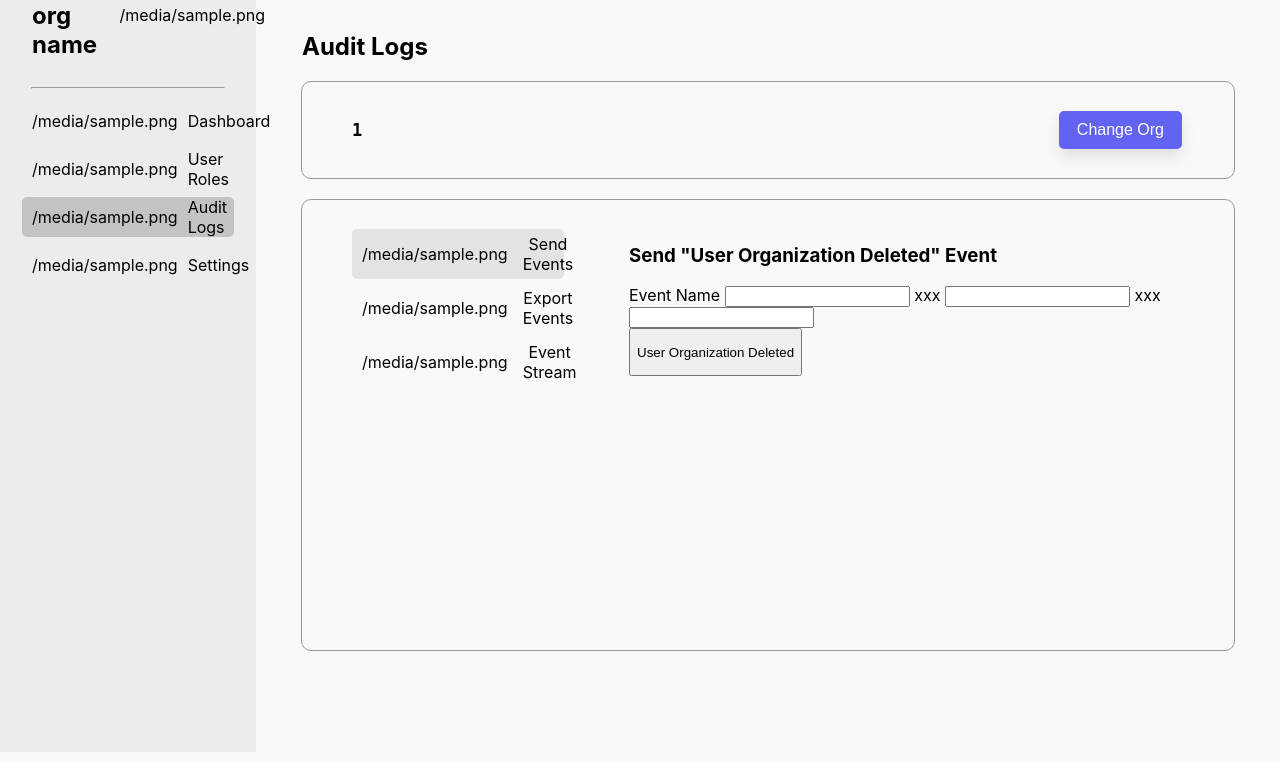
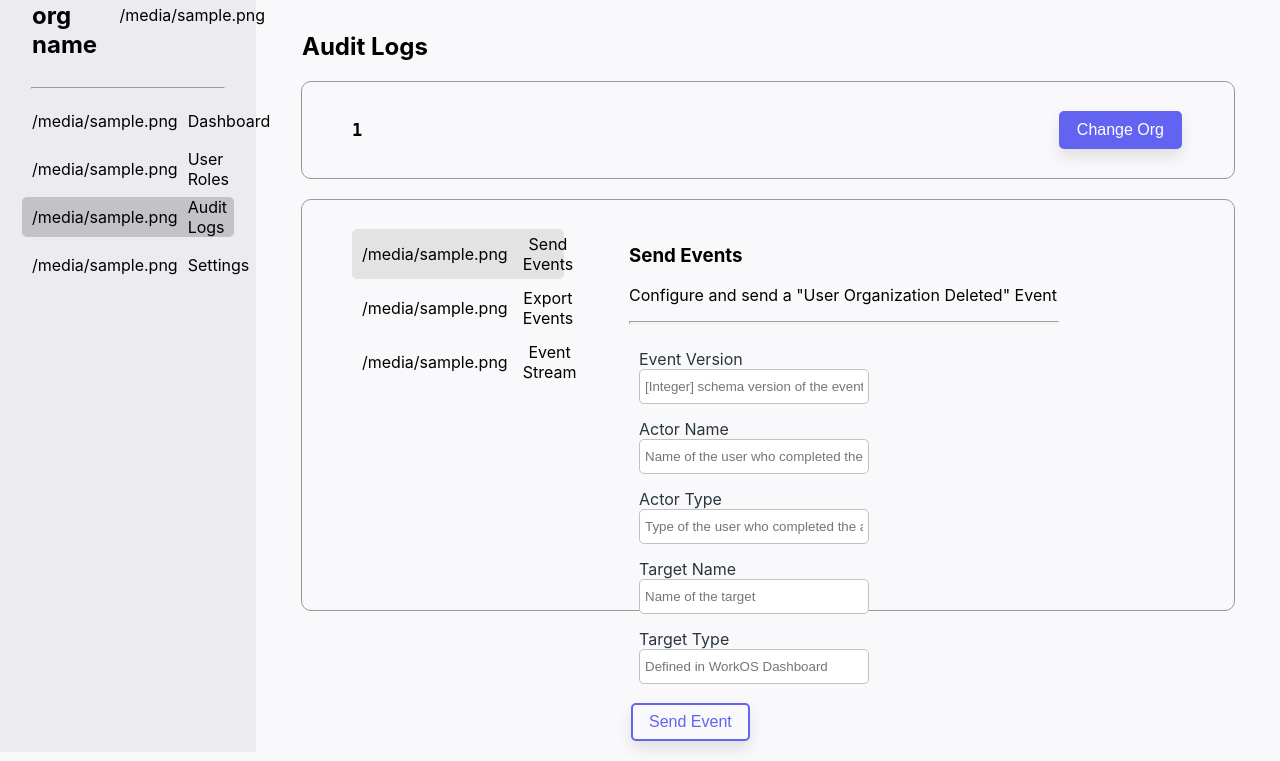
Before and after one commit to workos/python-flask-example-applications, a Flask app: template python-flask-audit-logs-example/templates/send_events.html in a window 1280 px wide, after a click on "Send Events". Shown: the part 48-809 px from the top of the page. Run offline with Flask 2, Linux system fonts and the light colour scheme; the template is opened without the code that fills it: most values are stand-ins (such as "Sample title", 1, 10 or a date in 2020); some libraries are stand-ins or nearby versions.

Commit message:
Update tab content

```diff
--- a/python-flask-audit-logs-example/app.py
+++ b/python-flask-audit-logs-example/app.py
@@ -5,10 +5,6 @@ from flask import Flask, session, redirect, render_template, request, url_for
 import workos
 from datetime import datetime, timedelta
 from audit_log_events import (
-    user_signed_in,
-    user_logged_out,
-    user_connection_deleted,
-    user_organization_deleted,
     user_organization_set,
 )
 from flask_lucide import Lucide
@@ -28,7 +24,6 @@ workos.project_id = os.getenv("WORKOS_CLIENT_ID")
 workos.base_api_url = "http://localhost:7000/" if DEBUG else workos.base_api_url
 
 
-
 def to_pretty_json(value):
     return json.dumps(value, sort_keys=True, indent=4)
 
@@ -38,16 +33,20 @@ app.jinja_env.filters["tojson_pretty"] = to_pretty_json
 
 @app.route("/", methods=["POST", "GET"])
 def index():
-    link = workos.client.portal.generate_link(
-        organization=session["organization_id"], intent="audit_logs"
-    )
-    print(link["link"])
+
     try:
+        link = workos.client.portal.generate_link(
+            organization=session["organization_id"], intent="audit_logs"
+        )
+        today = datetime.today()
+        last_month = today - timedelta(days=30)
         return render_template(
             "send_events.html",
             link=link["link"],
             organization_id=session["organization_id"],
             org_name=session["organization_name"],
+            last_month_iso=last_month.isoformat(),
+            today_iso=today.isoformat(),
         )
     except KeyError:
         return render_template("login.html")
@@ -63,32 +62,56 @@ def set_org():
     org = workos.client.organizations.get_organization(organization_id)
     org_name = org["name"]
     session["organization_name"] = org_name
-    print(session)
     return redirect("/")
 
 
 @app.route("/send_event", methods=["POST", "GET"])
 def send_event():
-    event_type = request.form["event"]
+    event_version, actor_name, actor_type, target_name, target_type = (
+        request.form["event-version"],
+        request.form["actor-name"],
+        request.form["actor-type"],
+        request.form["target-name"],
+        request.form["target-type"],
+    )
     organization_id = session["organization_id"]
-    events = [
-        user_signed_in,
-        user_logged_out,
-        user_organization_deleted,
-        user_connection_deleted,
-    ]
-    event = events[int(event_type)]
+
+    event = {
+        "action": "user.organization_deleted",
+        "version": int(event_version),
+        "occurred_at": datetime.now().isoformat(),
+        "actor": {
+            "type": actor_type,
+            "name": actor_name,
+            "id": "user_01GBNJC3MX9ZZJW1FSTF4C5938",
+        },
+        "targets": [
+            {
+                "type": target_type,
+                "name": target_name,
+                "id": "team_01GBNJD4MKHVKJGEWK42JNMBGS",
+            },
+        ],
+        "context": {
+            "location": "123.123.123.123",
+            "user_agent": "Chrome/104.0.0.0",
+        },
+    }
     organization_set = workos.client.audit_logs.create_event(organization_id, event)
     return redirect("/")
 
 
 @app.route("/export_events", methods=["POST", "GET"])
 def export_events():
+    today = datetime.today()
+    last_month = today - timedelta(days=30)
     organization_id = session["organization_id"]
     return render_template(
         "send_events.html",
         organization_id=organization_id,
         org_name=session["organization_name"],
+        last_month_iso=last_month.isoformat(),
+        today_iso=today.isoformat(),
     )
 
 
@@ -96,25 +119,42 @@ def export_events():
 def get_events():
     organization_id = session["organization_id"]
     event_type = request.form["event"]
-    today = datetime.today()
-    last_month = today - timedelta(days=30)
-    last_month_iso = last_month.isoformat()
-    today_iso = today.isoformat()
 
     if event_type == "generate_csv":
-        create_export_response = workos.client.audit_logs.create_export(
-            organization=organization_id,
-            range_start=last_month_iso,
-            range_end=today_iso,
-        )
-        session["export_id"] = create_export_response.to_dict()["id"]
+        if request.form["filter-actions"] is not "":
+            actions = request.form["filter-actions"]
+        else:
+            actions = None
+        if request.form["filter-actors"] is not "":
+            actors = request.form["filter-actors"]
+        else:
+            actors = None
+        if request.form["filter-targets"] is not "":
+            targets = request.form["filter-targets"]
+        else:
+            targets = None
 
+        try:
+
+            create_export_response = workos.client.audit_logs.create_export(
+                organization=organization_id,
+                range_start=request.form["range-start"],
+                range_end=request.form["range-end"],
+                actions=actions,
+                actors=actors,
+                targets=targets,
+            )
+            session["export_id"] = create_export_response.to_dict()["id"]
+
+            return redirect("export_events")
+        except Exception as e:
+            print(str(e))
+            return redirect("/")
     if event_type == "access_csv":
         export_id = session["export_id"]
         fetch_export_response = workos.client.audit_logs.get_export(export_id)
         return redirect(fetch_export_response.to_dict()["url"])
 
-    return redirect("export_events")
 
 @app.route("/events", methods=["GET"])
 def events():
--- a/python-flask-audit-logs-example/static/login.css
+++ b/python-flask-audit-logs-example/static/login.css
@@ -81,12 +81,12 @@ a:visited {
   width: 15vw;
 }
 
-.width-100p {
-  width: 100%;
+.width-150px {
+  width: 150px;
 }
 
-.height-50vh {
-  height: 50vh;
+.height-45vh {
+  height: 45vh;
 }
 
 .margin-y-15 {
@@ -187,7 +187,6 @@ a:visited {
 .button-outline {
   background-color: #f9f9fb;
   color: #6363f1;
-  padding: 8px 16px;
 }
 
 .button:hover,
@@ -195,6 +194,10 @@ a:visited {
   background-color: #555555;
   border: 2px solid #555555;
   color: white;
+}
+
+.button-outline p {
+  margin: 0;
 }
 
 .sales-button {
@@ -336,13 +339,21 @@ button.box p {
 }
 
 .text-input {
-  border: 1px solid #555555;
-  border-radius: 10px;
-  margin: 20px 0px 7px 0px;
+  border: 1px solid #c2c2c2;
+  border-radius: 5px;
+  margin: 0px 0px 15px 0px;
   padding: 5px;
   height: 35px;
   width: 18vw;
-  text-align: center;
+  text-align: left;
+}
+
+.event-form-input-group {
+  margin-left: 10px;
+}
+
+.event-form-input-group label {
+  color: #29363d;
 }
 
 pre.prettyprint {
--- a/python-flask-audit-logs-example/templates/send_events.html
+++ b/python-flask-audit-logs-example/templates/send_events.html
@@ -70,7 +70,7 @@
                     <a href="/logout"><button class="button">Change Org</button></a>
                 </div>
             </div>
-            <div class="card width-40vw height-50vh">
+            <div class="card width-40vw height-45vh">
                 <div class="flex flex-start">
                     <div class="flex-column flex-start">
                         <div data-tab-target="#send-events" name='#send-events' class="flex space-evenly width-11vw content-button tab">
@@ -93,50 +93,84 @@
                         </div>
                     </div>
                     <div class="tab-content">
-                        <div id="send-events" name='#send-events' data-tab-content>
-                          <h3>Send "User Organization Deleted" Event</h3>
+                        <div id="send-events" name='#send-events' data-tab-content class="flex_column">
+                          <div>
+                            <h3>Send Events</h3>
+                            <p>Configure and send a "User Organization Deleted" Event</p>
+                          </div>
+                          <hr style="height:0.5px;width:100%;margin-bottom:25px;">
                           <form action="{{ url_for('send_event') }}" method="POST">
-
-                            <label for="">Event Name</label>
-                            <input type="text">
-                            <label for="">xxx</label>
-                            <input type="text">
-                            <label for="">xxx</label>
-                            <input type="text">
-
-                                <div>
-                                    <button class="" name="event" id="user_org_deleted" value="2" type="submit" onclick="showSnackbar()">
-                                        <div class="flex width-100p">
-                                            <p>User Organization Deleted</p>
-                                        </div>
-                                    </button>
-                                </div>
-
+                           <div class="event-form-input-group flex-column flex-start">
+                            <div><label for="event-version">Event Version</label></div>
+                            <div><input required name="event-version" class="text-input" type="text" placeholder="[Integer] schema version of the event"></div>
+                           </div>
+                           <div class="event-form-input-group flex-column flex-start">
+                            <div><label for="actor-name">Actor Name</label></div>
+                            <div><input required name="actor-name" class="text-input" type="text" placeholder="Name of the user who completed the action"></div>
+                           </div>
+                           <div class="event-form-input-group flex-column flex-start">
+                            <div><label for="actor-type">Actor Type</label></div>
+                            <div><input required name="actor-type" class="text-input" type="text" placeholder="Type of the user who completed the action"></div>
+                           </div>
+                           <div class="event-form-input-group flex-column flex-start">
+                            <div><label for="target-name">Target Name</label></div>
+                            <div><input required name="target-name" class="text-input" type="text" placeholder="Name of the target"></div>
+                           </div>
+                           <div class="event-form-input-group flex-column flex-start">
+                            <div><label for="target-type">Target Type</label></div>
+                            <div><input required name="target-type" class="text-input" type="text" placeholder="Defined in WorkOS Dashboard"></div>
+                           </div>
+                            <div>
+                                <button class="button button-outline" name="event" id="user_org_deleted" value="user-organization-deleted" type="submit" onclick="showSnackbar()">
+                                    <div class="flex width-100p">
+                                        <p>Send Event</p>
+                                    </div>
+                                </button>
+                            </div>
                           </form>
                         </div>
 
                         <div id="export-events" name='#export-events' data-tab-content>
                             <form action="{{ url_for('get_events') }}" method="POST">
-                                <div class="flex">
-                                    <button class="" name="event" id="generate_csv" value="generate_csv" type="submit">
-                                        <div class="flex width-100p">
-                                            <p>Generate CSV</p>
+                                <h3>Export Events</h3>
+                                <div>
+                                    <p>Audit Log events can be exported in a 2 step process. First, generate a CSV, and then Download it.</p>
+                                </div>
+                                <hr style="height:0.5px;width:100%;margin-bottom:25px;">
+                                <div class="flex-column">
+                                    <div class="event-form-input-group flex-column flex-start">
+                                        <div><label for="range-start">Range Start</label></div>
+                                        <div><input required name="range-start" class="text-input" type="text" value={{last_month_iso}} placeholder="ISO-8601 value for start of the export range"></div>
+                                    </div>
+                                    <div class="event-form-input-group flex-column flex-start">
+                                        <div><label for="range-end">Range End</label></div>
+                                        <div><input required name="range-end" class="text-input" type="text" value={{today_iso}} placeholder="ISO-8601 value for end of the export range"></div>
+                                    </div>
+                                    <div class="event-form-input-group flex-column flex-start">
+                                        <div><label for="filter-actions">Actions</label></div>
+                                        <div><input  name="filter-actions" class="text-input" type="text" placeholder="Optional list of actions to filter on"></div>
+                                    </div>
+                                    <div class="event-form-input-group flex-column flex-start">
+                                        <div><label for="filter-actors">Actors</label></div>
+                                        <div><input  name="filter-actors" class="text-input" type="text" placeholder="Optional list of actors to filter on"></div>
+                                    </div>
+                                    <div class="event-form-input-group flex-column flex-start">
+                                        <div><label for="filter-targets">Targets</label></div>
+                                        <div><input  name="filter-targets" class="text-input" type="text" placeholder="Optional list of targets to filter on"></div>
+                                    </div>
+                                </div>
+                                <div class="flex flex-start">
+                                        <div class="flex width-150px">
+                                            <button class="button button-outline" name="event" id="generate_csv" value="generate_csv" type="submit">Generate CSV</button>
                                         </div>
-                                    </button>
-                                    <button class="" name="event" id="access_csv" value="access_csv" type="submit">
-                                        <div class="flex width-100p">
-                                            <p>Access CSV</p>
+                                        <div class="flex width-150px">
+                                            <button class="button button-outline" name="event" id="access_csv" value="access_csv" type="submit">Download CSV</button>
                                         </div>
-                                    </button>
                                 </div>
                             </form>
                         </div>
                       </div>
                 </div>
-
-
-
-
             </div>
 
             <div id="snackbar">Log Event Sent</div>
```
Also changed, not shown: python-flask-audit-logs-example/audit_log_events.py (+0 -76 lines).
